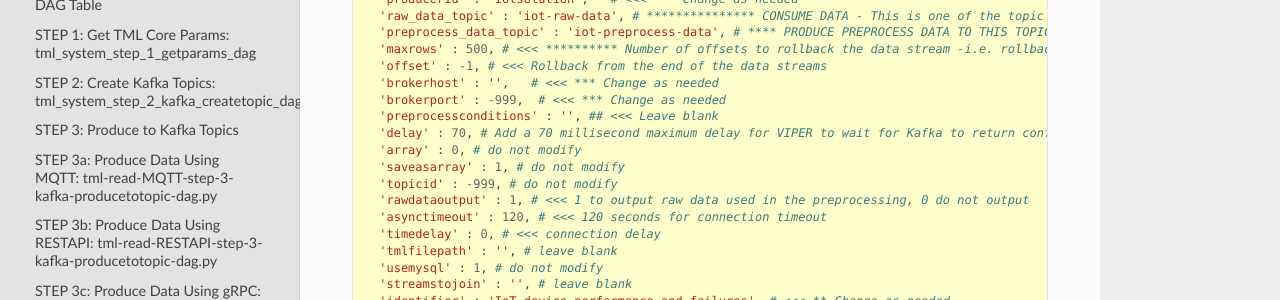
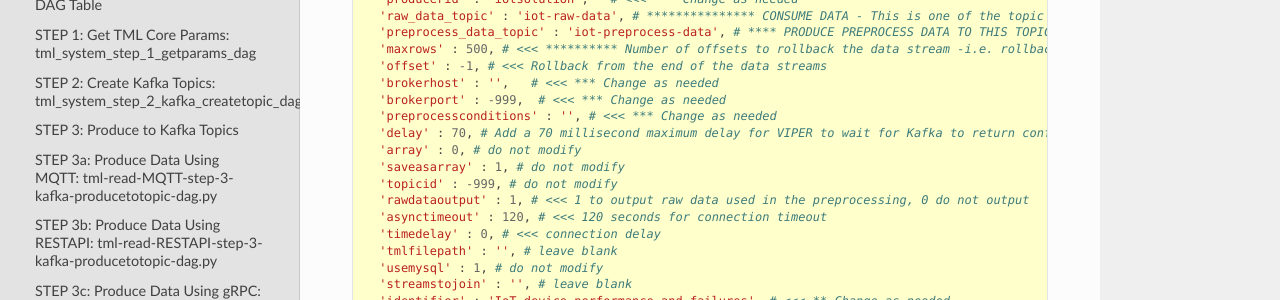
Before and after one commit to smaurice101/readthedocs, a Sphinx documentation site: the page built from docs/source/tmlbuilds.rst, in a window 1280 px wide and 900 px high, scrolled down 14394 px. Shown: the part 151-451 px from the top of the window. Built offline with Sphinx 7.4.7 and the Read the Docs theme 2.0.0, drawn with Linux system fonts in a browser that asks for light colours.

Commit message:
Update tmlbuilds.rst

```diff
--- a/docs/source/tmlbuilds.rst
+++ b/docs/source/tmlbuilds.rst
@@ -861,7 +861,7 @@
      'offset' : -1, # <<< Rollback from the end of the data streams
      'brokerhost' : '',   # <<< *** Change as needed
      'brokerport' : -999,  # <<< *** Change as needed
-     'preprocessconditions' : '', ## <<< Leave blank
+     'preprocessconditions' : '', # <<< *** Change as needed
      'delay' : 70, # Add a 70 millisecond maximum delay for VIPER to wait for Kafka to return confirmation message is received and written to topic
      'array' : 0, # do not modify
      'saveasarray' : 1, # do not modify
```
